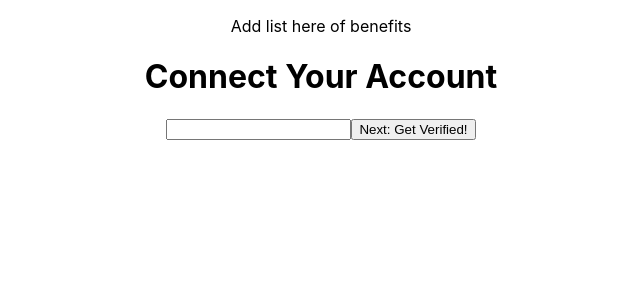
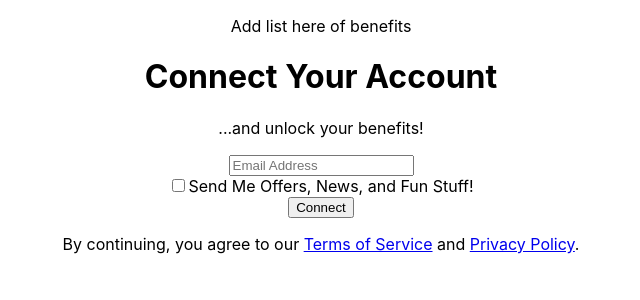
Before and after one commit to violetacf/subscription-onboarding, a React (Create React App) app: page / in a window 1280 px wide. Shown: the top 300 px of the page, without its empty margins (319-959 px from the left). Built offline with nearby package versions, Linux system fonts and the light colour scheme.

Commit message:
Add connect account - step 1

```diff
--- a/src/pages/ConnectAccount.tsx
+++ b/src/pages/ConnectAccount.tsx
@@ -1,7 +1,42 @@
+import React, { useState } from "react";
 import { useNavigate } from "react-router-dom";
+import { sendEmailValidationCode } from "../api/api";
 
 export default function ConnectAccount() {
   const navigate = useNavigate();
+  const [email, setEmail] = useState<string>("");
+  const [loading, setLoading] = useState<boolean>(false);
+  const [error, setError] = useState<string | null>(null);
+  const [receiveOffers, setReceiveOffers] = useState<boolean>(false);
+
+  const handleSendVerificationEmail = async () => {
+    setError(null);
+    setLoading(true);
+
+    if (!email) {
+      setError("Please enter your email address.");
+      setLoading(false);
+      return;
+    }
+
+    if (!email.includes("@") || !email.includes(".")) {
+      setError("Please enter a valid email address.");
+      setLoading(false);
+      return;
+    }
+
+    try {
+      await sendEmailValidationCode(email);
+      navigate("/verify", { state: { email } });
+    } catch (err: any) {
+      console.error("Error sending verification email:", err);
+      setError(
+        err.message || "Failed to send verification email. Please try again."
+      );
+    } finally {
+      setLoading(false);
+    }
+  };
 
   return (
     <div>
@@ -10,9 +45,54 @@ export default function ConnectAccount() {
       </div>
       <div>
         <h1>Connect Your Account</h1>
-        <input type="text" />
-        <button onClick={() => navigate("/verify")}>Next: Get Verified!</button>
+        <p>...and unlock your benefits!</p>
+        <input
+          type="email"
+          placeholder="Email Address"
+          value={email}
+          onChange={(e) => setEmail(e.target.value)}
+          disabled={loading}
+        />
+        {error && <p style={{ color: "red" }}>{error}</p>}
+        <div>
+          <label>
+            <input
+              type="checkbox"
+              checked={receiveOffers}
+              onChange={(e) => {
+                const isChecked = e.target.checked;
+                setReceiveOffers(isChecked);
+                console.log("Receive Offers:", isChecked);
+              }}
+              disabled={loading}
+            />
+            Send Me Offers, News, and Fun Stuff!
+          </label>
+        </div>
+        <button onClick={handleSendVerificationEmail} disabled={loading}>
+          {loading ? "Sending..." : "Connect"}
+          {/* TODO: on click send the true or false for the check even if ignored by backend */}
+        </button>
       </div>
+      <p>
+        By continuing, you agree to our{" "}
+        <a
+          href="https://company.gamehouse.com/privacy-statement"
+          target="_blank"
+          rel="noopener noreferrer"
+        >
+          Terms of Service
+        </a>
+        {" and "}
+        <a
+          href="https://company.gamehouse.com/privacy-statement"
+          target="_blank"
+          rel="noopener noreferrer"
+        >
+          Privacy Policy
+        </a>
+        .
+      </p>
     </div>
   );
 }
```
